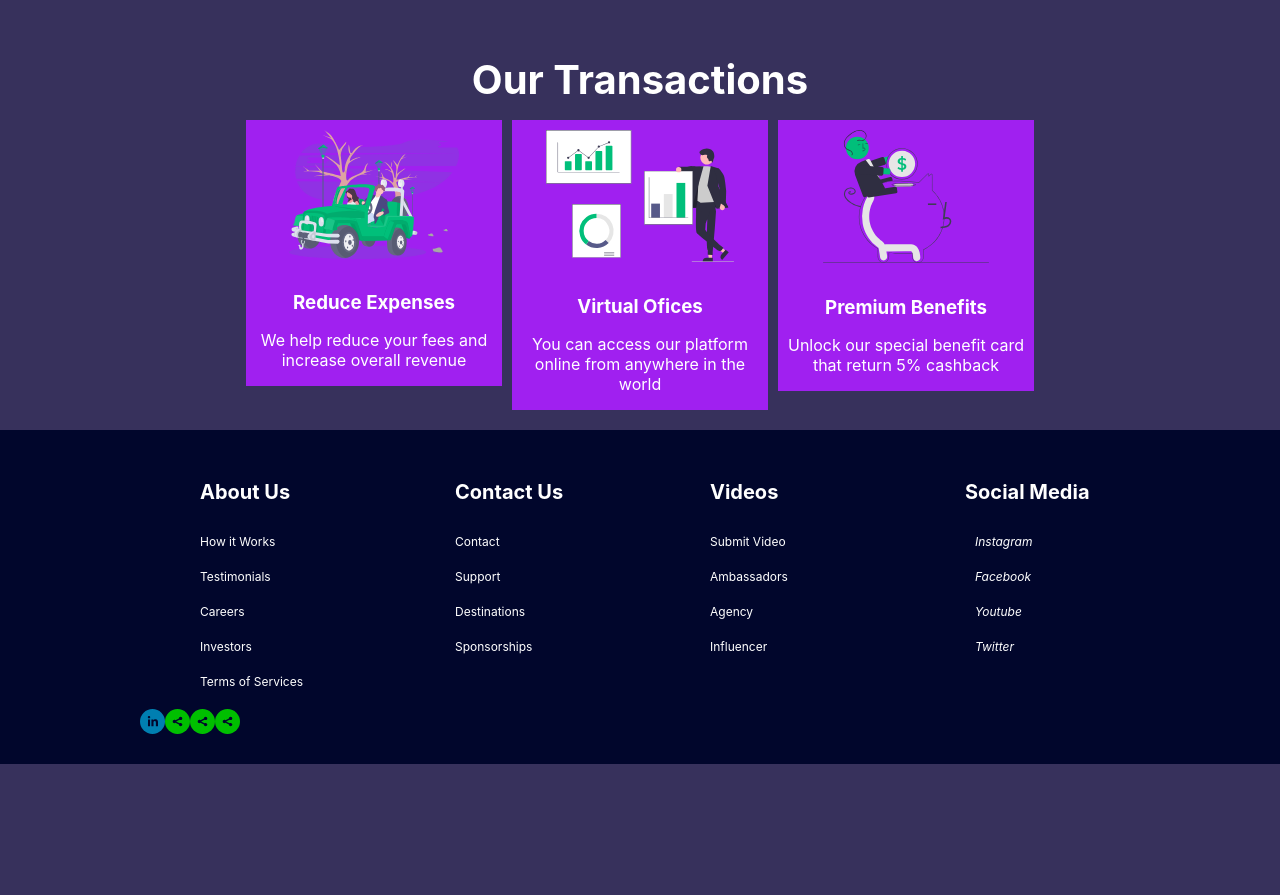
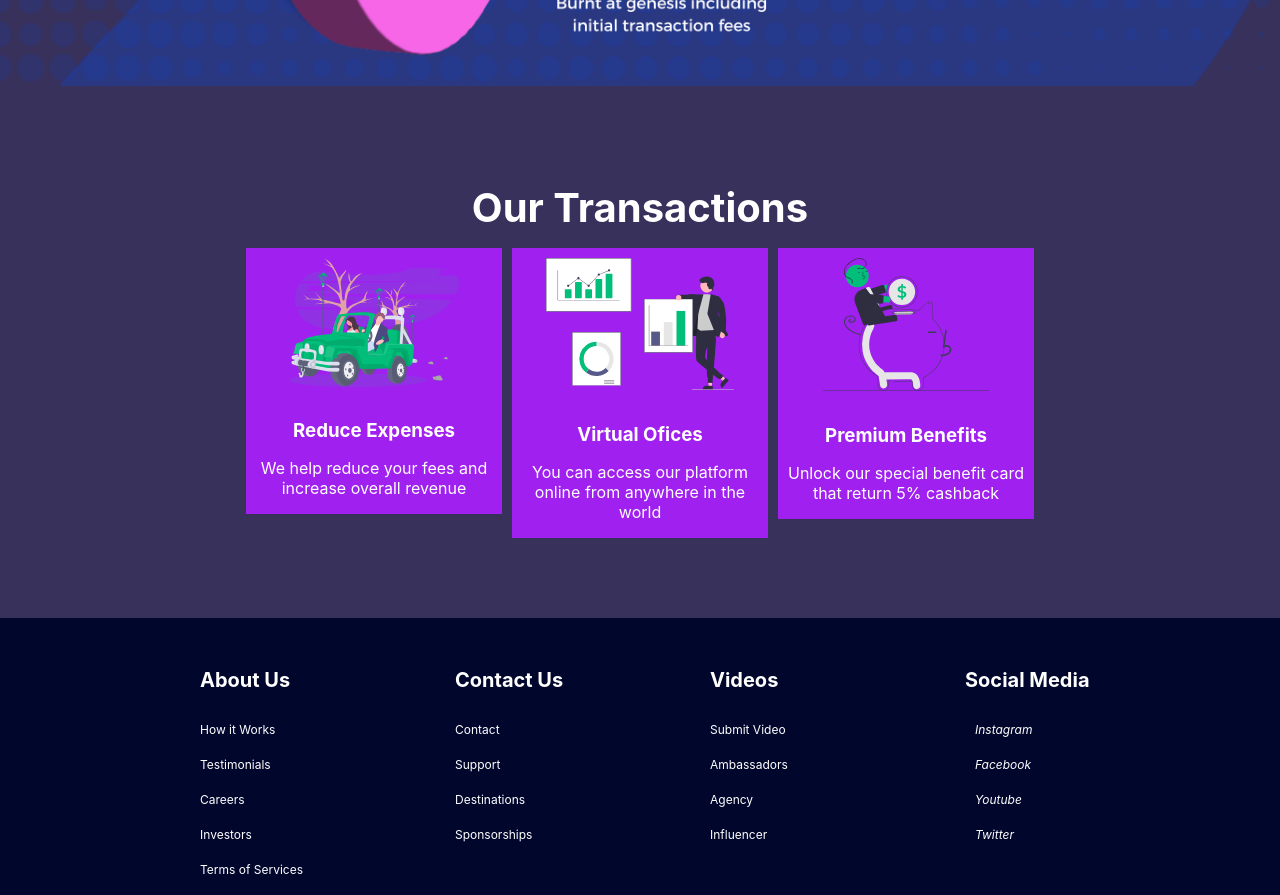
Before and after one commit to thedeveshpareek/project_1-cybercuboid-, a React (Create React App) app: page / in a window 1280 px wide. Shown: the part 2740-3635 px from the top of the page. Before the commit the page ends 3504 px from the top, so only its background shows below. Built offline with nearby package versions, Linux system fonts and the light colour scheme.

Commit message:
@thedeveshpareek

```diff
--- a/src/components/Ourtransaction/Ourtransaction.jsx
+++ b/src/components/Ourtransaction/Ourtransaction.jsx
@@ -10,7 +10,7 @@ const Ourtransaction = () => {
            <div>
                <h1 style={{display:'flex',justifyContent:'Center',color:'white', paddingTop:'50px',fontWeight:'bold'}}>Our Transactions</h1>
            </div>
-           <div  style={{display:'flex',flexDirection:'row',justifyContent:'center',}}>
+           <div  style={{display:'flex',flexDirection:'row',justifyContent:'center', paddingBottom:'60px',}}>
                     <div style={{width:'20%', height:'10%', border:'none',backgroundColor:`${bgcolor1}`, cursor:'pointer',}}
                     onMouseEnter={() => {console.log("Event:MouseEnter");setbgcolor1("blue");}}
                    onMouseLeave={() => {console.log("Event:MouseLeave");setbgcolor1("#A020F0")}}>
--- a/src/components/Whitepaper/Whitepaper.jsx
+++ b/src/components/Whitepaper/Whitepaper.jsx
@@ -1,5 +1,4 @@
 import React,{useState} from 'react'
-import './white.css';
 
 const Whitepaper = () => {
     const [bgcolor, setbgcolor] = useState("white")
@@ -13,7 +12,7 @@ const Whitepaper = () => {
                     <h2>Download Documentation</h2>
                 </div>
                 <div style={{display:'flex',flexDirection:'row',justifyContent:'center',cursor:'pointer',}}>
-                    <img className='h' src="/images/logo-top.png" alt="" style={{width:'20%'}}/>
+                    <img src="/images/logo-top.png" alt="" style={{width:'30%'}}/>
                 </div>
                 <div style={{color:`${bgcolor}`,fontWeight:'bold',}}
                  onMouseEnter={() => {console.log("Event:MouseEnter");setbgcolor("yellow");}}
```
